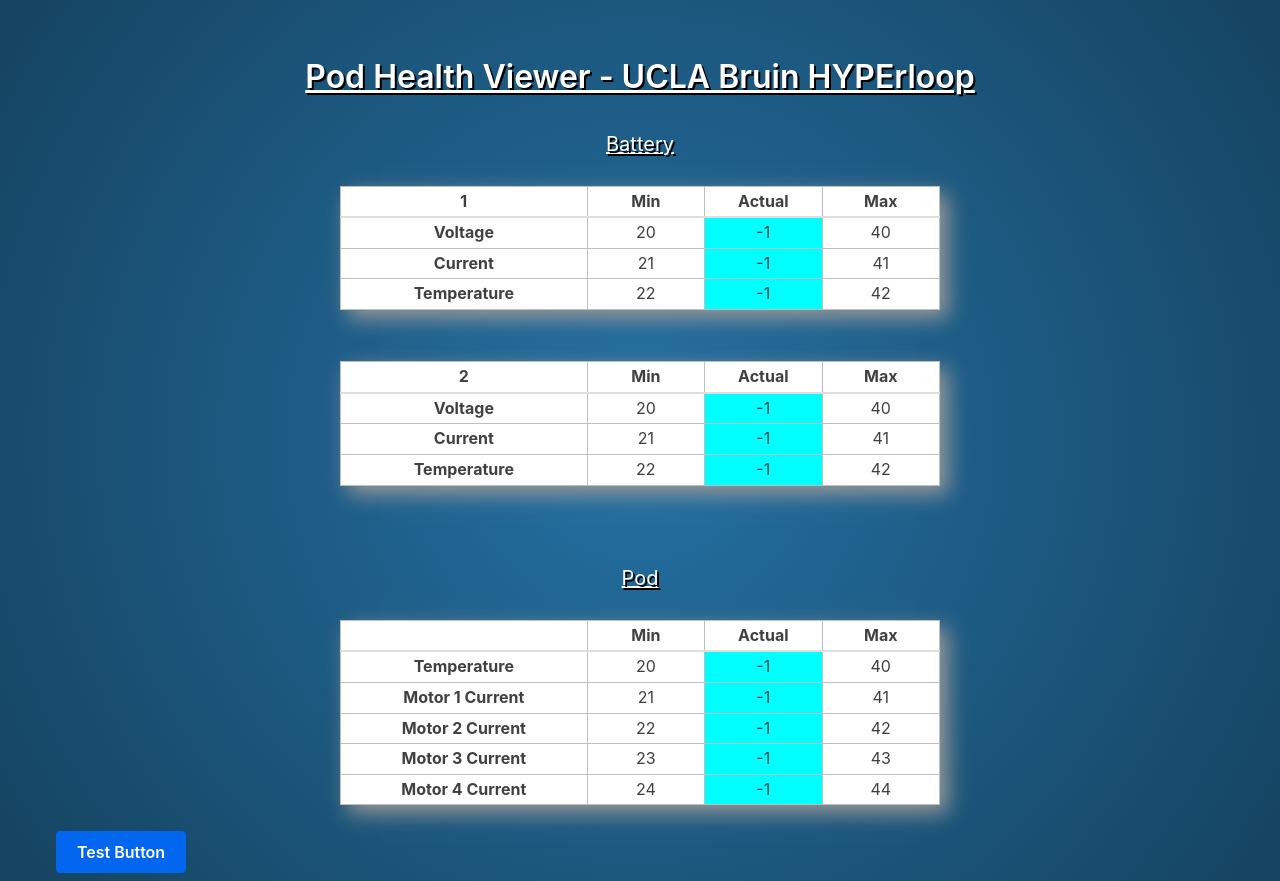
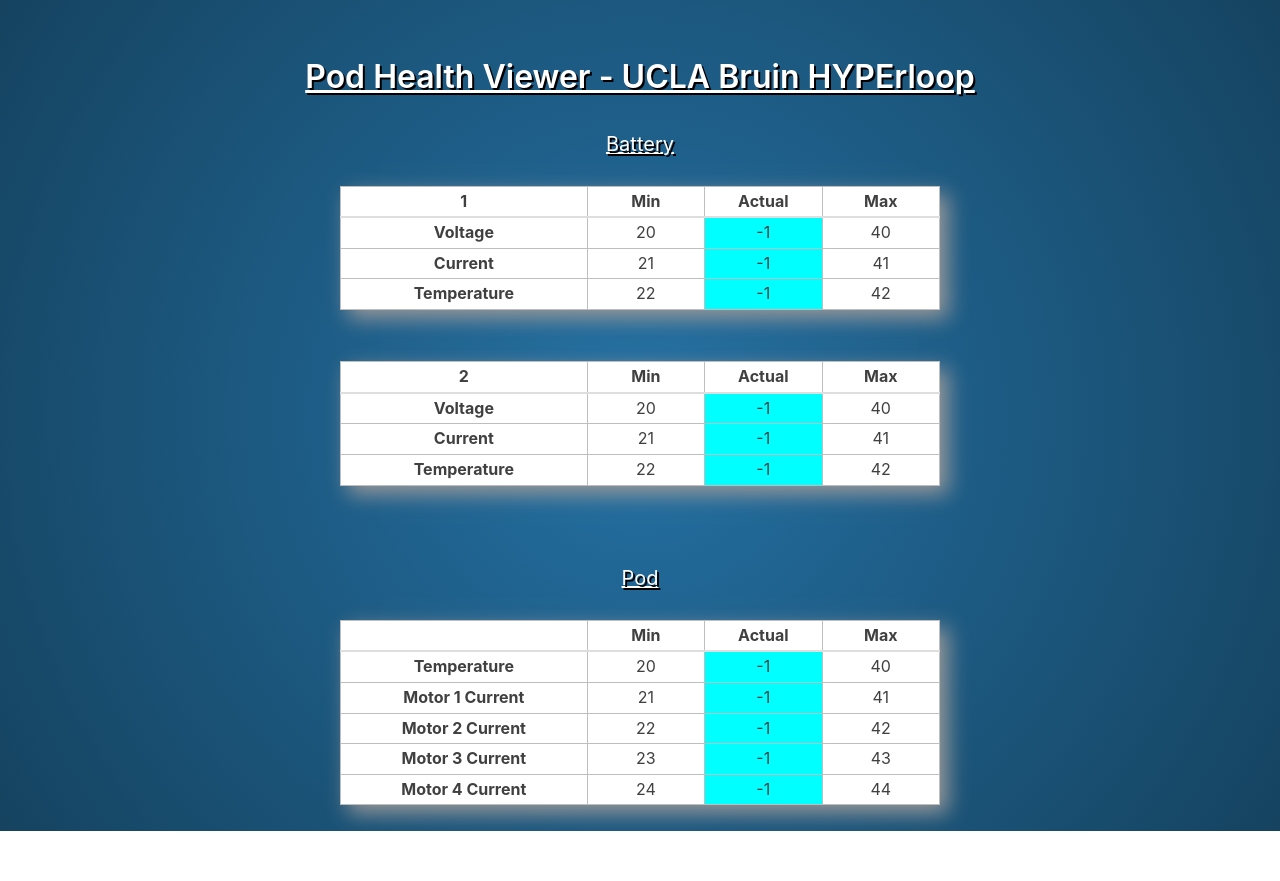
Before and after one commit to harrisonCassar/BruinHyperloop_PodHealthViewer, a React (Create React App) app: page / in a window 1280 px wide. After the commit the page ends 831 px from the top, so only its background shows below. Built offline with nearby package versions, Linux system fonts and the light colour scheme.

Commit message:
Removed "Test Button" as no longer need its demonstration/proof of functionality

```diff
--- a/src/App.js
+++ b/src/App.js
@@ -122,11 +122,6 @@ class App extends Component {
                     rows={5}
                 />
                 <br />
-
-                <button onClick={this.handleSubmit}>
-                    Test Button
-                </button>
-
             </div>
         );
     }
```
